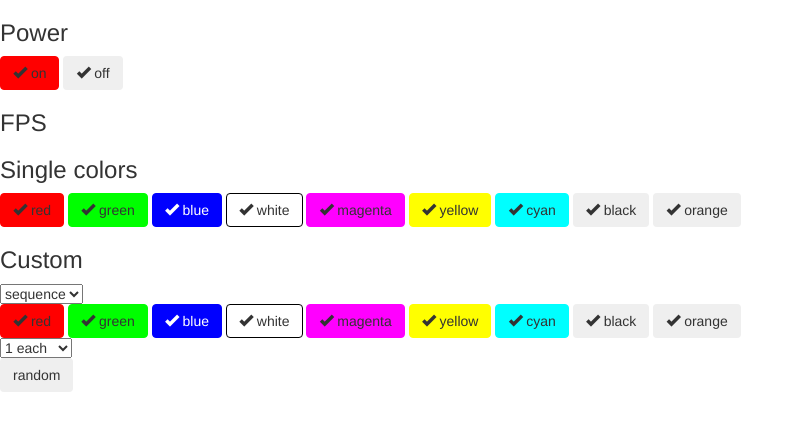
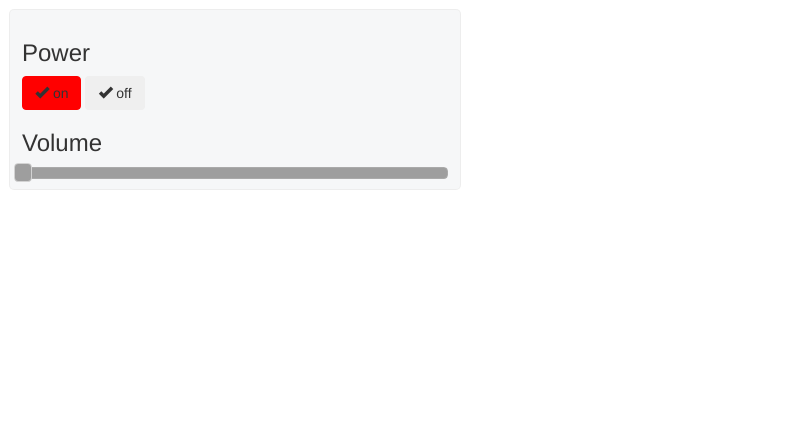
Before and after one commit to sbelectronics/pi-stereo, a Django app: page /stereo/ in a window 1280 px wide. Shown: the top 431 px of the page, without its empty margins (0-804 px from the left). Run offline with Django 3.2, Linux system fonts and the light colour scheme; data that the repository does not hold is empty; parts of the project's set-up code (start-up, migrations or seed data) failed here and were passed over; some libraries are stand-ins or nearby versions; grey boxes are pictures that could not be loaded.

Commit message:
motorpot now works from django

```diff
--- a/static/js/stereoui.js
+++ b/static/js/stereoui.js
@@ -1,40 +1,23 @@
 COLORS = ["red", "green", "blue", "white", "magenta", "yellow", "cyan",  "black", "orange"];
 
-function xmas() {
-    onSingleColor = function(color) {
-         console.log("singlecolor " + color);
-         var button_selector = "#single-" + color;
-         var icon_selector = "#icon-single-" + color;
-         $(".btn-single-color").removeClass("active");
-         $(".icon-single-color").hide();
-         $(button_selector).addClass("active")
-         $(icon_selector).show();
-         xmas.sendProgram("single")
+function stereo() {
+    onVolumeChange = function() {
+        console.log("FPSChange");
+        volume = $("#slider-volume").slider("value");
+        $("#volume-setPoint").text(volume);
+        if (stereo.postUI) {
+            stereo.sendVolume(volume);
+        }
     }
 
-    onCustomColor = function(color) {
-         console.log("customcolor " + color);
-         var button_selector = "#custom-" + color;
-         var icon_selector = "#icon-custom-" + color;
-         if ($(button_selector).hasClass("active")) {
-             $(button_selector).removeClass("active");
-             $(icon_selector).hide();
-         } else {
-             $(button_selector).addClass("active");
-             $(icon_selector).show();
-         }
-         if (xmas.postUI) {
-             xmas.sendProgram("custom");
-         }
+    onVolumeStartSlide = function() {
+        console.log("startSlide");
+        stereo.volumeSliding=true;
     }
 
-    onFPSChange = function() {
-        console.log("FPSChange");
-        fps = $("#slider-fps").slider("value");
-        $("#slider-fps-value").text(fps);
-        if (xmas.postUI) {
-            xmas.sendFPS(fps);
-        }
+    onVolumeStopSlide = function() {
+        console.log("stopSlide");
+        stereo.volumeSliding=false;
     }
 
     onPowerOn = function() {
@@ -45,8 +28,8 @@
         $(".icon-power").hide();
         $(button_selector).addClass("active");
         $(icon_selector).show();
-        if (xmas.postUI) {
-            xmas.setPower(true);
+        if (stereo.postUI) {
+            stereo.setPower(true);
         }
     }
 
@@ -58,118 +41,47 @@
         $(".icon-power").hide();
         $(button_selector).addClass("active");
         $(icon_selector).show();
-        if (xmas.postUI) {
-            xmas.setPower(false);
+        if (stereo.postUI) {
+            stereo.setPower(false);
         }
     }
 
-    onRandom = function() {
-        if (xmas.postUI) {
-            xmas.setPreprogrammed(-1);
-        }
-        setTimeout(xmas.requestSettings, 1000);
-    }
-
-    getSelectedColors = function(which) {
-        colors = [];
-        for (index in COLORS) {
-            color = COLORS[index];
-            if (which == "custom") {
-                button_selector = "#custom-" + color;
-            } else {
-                button_selector = "#single-" + color;
-            }
-            if ($(button_selector).hasClass("active")) {
-                colors.push(color);
-            }
-        }
-        return colors;
-    }
-
-    sendProgram = function(which) {
-        colors = xmas.getSelectedColors(which);
-        if (which=="single") {
-            program="single";
-            url="/xmas/setProgram?program=single&color=" + colors.join();
-        } else {
-            program=$("#custom-function").val();
-            count=$("#custom-count").val();
-            url="/xmas/setProgram?program=" + program + "&color=" + colors.join("&color=") + "&count=" + count;
-        }
-        console.log("sendprogram " + url);
-        $.ajax({url: url,
-               });
-    }
-
-    sendFPS = function(fps) {
-        $.ajax({url: "/xmas/setFPS?fps=" + fps});
+    sendVolume = function(volume) {
+        $.ajax({url: "/stereo/setVolume?volume=" + volume});
     }
 
     setPower = function(value) {
-        $.ajax({url: "/xmas/setPower?value=" + value});
-    }
-
-    setPreprogrammed = function(value) {
-        $.ajax({url: "/xmas/setPreprogrammed?value=" + value});
+        $.ajax({url: "/stereo/setPower?value=" + value});
     }
 
     initButtons = function() {
-        initSingleColorButton = function(color) {
-            var button_id = "#single-" + color;
-            $(button_id).click(function() { xmas.onSingleColor(color); });
-        }
+        $("#slider-volume").slider({min: 1,
+                                    max:2000,
+                                    change: this.onVolumeChange,
+                                    start: this.onVolumeStartSlide,
+                                    stop: this.onVolumeStopSlide});
 
-        initCustomColorButton = function(color) {
-            var button_id = "#custom-" + color;
-            $(button_id).click(function() { xmas.onCustomColor(color); });
-        }
-
-        for (index in COLORS) {
-            initSingleColorButton(COLORS[index]);
-            initCustomColorButton(COLORS[index]);
-        }
-
-        $("#slider-fps").slider({min: 1, max:20, change: this.onFPSChange});
-
-        $("#custom-count").change(function() { xmas.sendProgram("custom"); });
-        $("#custom-function").change(function() { xmas.sendProgram("custom"); });
-
-        $("#power-on").click(function() { xmas.onPowerOn(); });
-        $("#power-off").click(function() { xmas.onPowerOff(); });
-
-        $("#random").click(function() { xmas.onRandom(); });
-
+        $("#power-on").click(function() { stereo.onPowerOn(); });
+        $("#power-off").click(function() { stereo.onPowerOff(); });
     }
 
     parseSettings = function(settings) {
-        console.log(settings);
+        //console.log(settings);
         this.postUI = false;
         try {
-            $("#slider-fps").slider({value: settings["fps"]});
+            if ((!stereo.volumeSliding) && (!settings.volumeMoving)) {
+                $("#slider-volume").slider({value: settings.volumeCurrent});
+            }
+            if (settings.volumeMoving) {
+                $("#volume-moving").text(" (moving: " + settings.volumeCurrent + ")");
+            } else {
+                $("#volume-moving").text("");
+            }
             if (settings["power"]) {
                 $("#icon-power-on").click();
             } else {
                 $("#icon-power-off").click();
             }
-
-            $(".btn-single-color").removeClass("active");
-            $(".custom-color-button").removeClass("active");
-            $(".icon-custom-color").hide();
-
-            for (index in settings["colors"]) {
-                color = settings["colors"][index];
-                if (settings["program"] == "single") {
-                    onSingleColor(color);
-                } else {
-                    onCustomColor(color);
-                }
-            }
-
-            if (settings["program"] != "single") {
-                $("#custom-function").val(settings["program"]);
-            }
-
-            $("#custom-count").val(settings["numEach"]);
         }
         finally {
             this.postUI = true;
@@ -178,14 +90,16 @@
 
     requestSettings = function() {
         $.ajax({
-            url: "/xmas/getSettings",
+            url: "/stereo/getSettings",
             dataType : 'json',
             type : 'GET',
             success: function(newData) {
-                xmas.parseSettings(newData);
+                stereo.parseSettings(newData);
+                setTimeout("stereo.requestSettings();", 1000);
             },
             error: function() {
                 console.log("error retrieving settings");
+                setTimeout("stereo.requestSettings();", 5000);
             }
         });
     }
@@ -200,6 +114,6 @@
 }
 
 $(document).ready(function(){
-    xmas = xmas()
-    xmas.start();
+    stereo = stereo()
+    stereo.start();
 });
--- a/stereo/settings.py
+++ b/stereo/settings.py
@@ -1,5 +1,5 @@
 """
-Django settings for xmas project.
+Django settings for stereo project.
 
 For more information on this file, see
 https://docs.djangoproject.com/en/1.7/topics/settings/
--- a/stereocontroller.py
+++ b/stereocontroller.py
@@ -1,8 +1,10 @@
-class DummyMotorPot(self):
+class DummyMotorPot:
     def __init__(self):
         self.value = 1234
+        self.setPoint = None
 
     def set(self, value):
+        self.setPoint = value
         self.value = value
 
 StereoPot = None
@@ -14,4 +16,4 @@
         from motorpot import *
         import smbus
         bus = smbus.SMBus(1)
-        StereoPot = MotorPot(bus, dirmult=-1, verbose=True)
+        StereoPot = MotorPot(bus, dirmult=-1) # , verbose=True)
--- a/stereoui/views.py
+++ b/stereoui/views.py
@@ -2,7 +2,7 @@
 from django.template import RequestContext, loader
 import json
 
-from stereopot import StereoPot
+from stereocontroller import StereoPot
 
 # Create your views here.
 
@@ -14,7 +14,7 @@
     return HttpResponse(template.render(context))
 
 def setVolume(request):
-    StereoPot.set( int(request.GET.get("power","0")) )
+    StereoPot.set( int(request.GET.get("volume","0")) )
 
     return HttpResponse("okey dokey")
 
@@ -29,6 +29,7 @@
     result = {}
 
     result["volumeSetPoint"] = StereoPot.setPoint
-    result["volumeCurrent"] = StereoPot.value
+    result["volumeCurrent"] = StereoPot.value or 0
+    result["volumeMoving"] = StereoPot.moving
 
     return HttpResponse(json.dumps(result), content_type='application/javascript')
--- a/templates/stereoui/index.html
+++ b/templates/stereoui/index.html
@@ -3,10 +3,10 @@
 <html><head>
   <script src="{% static 'js/vendor/jquery-1.9.1.js' %}"></script>
   <script src="{% static 'js/vendor/jquery-ui.js' %}"></script>
-  <script src="{% static 'js/xmasui.js' %}"></script>
+  <script src="{% static 'js/stereoui.js' %}"></script>
   <link rel="stylesheet" href="{% static 'css/bootstrap-3.2.0.min.css' %}">
   <link rel="stylesheet" href="{% static 'css/jquery-ui.css' %}">
-  <link rel="stylesheet" href="{% static 'css/xmas.css' %}">
+  <link rel="stylesheet" href="{% static 'css/stereoui.css' %}">
   <link rel="stylesheet" href="{% static 'css/color-buttons.css' %}">
 </head>
 <body>
@@ -15,65 +15,11 @@
 <h3>Power</h3>
 <button class ="btn btn-red btn-power" id="power-on"><span id="icon-power-on" class="icon-power glyphicon glyphicon-ok" aria-hidden="true"></span> on</button>
 <button class ="btn btn-black btn-power" id="power-off"><span id="icon-power-off" class="icon-power glyphicon glyphicon-ok" aria-hidden="true"></span> off</button>
-<h3>FPS</h3>
+<h3>Volume</h3>
 <div>
-<div id="slider-fps"></div><div id="slider-fps-value"></div>
+<div id="slider-volume"></div>
+<div id="below-volume-slider"><span id="volume-setPoint"></span><span id="volume-moving"></span></div>
 </div>
 </div>
 
-<div id="single-colors" class="box">
-<h3>Single colors</h3>
-<button class ="btn btn-red btn-single-color" id="single-red"><span id="icon-single-red" class="icon-single-color glyphicon glyphicon-ok" aria-hidden="true"></span> red</button>
-<button class ="btn btn-green btn-single-color" id="single-green"><span id="icon-single-green" class="icon-single-color glyphicon glyphicon-ok" aria-hidden="true"></span> green</button>
-<button class ="btn btn-blue btn-single-color" id="single-blue"><span id="icon-single-blue" class="icon-single-color glyphicon glyphicon-ok" aria-hidden="true"></span> blue</button>
-<button class ="btn btn-white btn-single-color" id="single-white"><span id="icon-single-white" class="icon-single-color glyphicon glyphicon-ok" aria-hidden="true"></span> white</button>
-<button class ="btn btn-magenta btn-single-color" id="single-magenta"><span id="icon-single-magenta" class="icon-single-color glyphicon glyphicon-ok" aria-hidden="true"></span> magenta</button>
-<button class ="btn btn-yellow btn-single-color" id="single-yellow"><span id="icon-single-yellow" class="icon-single-color glyphicon glyphicon-ok" aria-hidden="true"></span> yellow</button>
-<button class ="btn btn-cyan btn-single-color" id="single-cyan"><span id="icon-single-cyan" class="icon-single-color glyphicon glyphicon-ok" aria-hidden="true"></span> cyan</button>
-<button class ="btn btn-black btn-single-color" id="single-black"><span id="icon-single-black" class="icon-single-color glyphicon glyphicon-ok" aria-hidden="true"></span> black</button>
-<button class ="btn btn-orange btn-single-color" id="single-orange"><span id="icon-single-orange" class="icon-single-color glyphicon glyphicon-ok" aria-hidden="true"></span> orange</button>
-</div>   <!-- end single-colors -->
-
-<div id="custom-program" class="box">
-<h3>Custom</h3>
-<div id="custom-function-div">
-<select id="custom-function">
-    <option value="sequence">sequence</option>
-    <option value="fade">fade</option>
-    <option value="cycle">cycle</option>
-    <option value="morph">morph</option>
-    <option value="randomfill">randomfill</option>
-</select>
-</div> <!-- end custom-function-div -->
-<div id="custom-buttons-div">
-<button class="btn custom-color-button btn-red" id="custom-red"><span id="icon-custom-red" class="icon-custom-color glyphicon glyphicon-ok" aria-hidden="true"></span> red</button>
-<button class="btn custom-color-button btn-green" id="custom-green"><span id="icon-custom-green" class="icon-custom-color glyphicon glyphicon-ok" aria-hidden="true"></span> green</button>
-<button class="btn custom-color-button btn-blue" id="custom-blue"><span id="icon-custom-blue" class="icon-custom-color glyphicon glyphicon-ok" aria-hidden="true"></span> blue</button>
-<button class="btn custom-color-button btn-white" id="custom-white"><span id="icon-custom-white" class="icon-custom-color glyphicon glyphicon-ok" aria-hidden="true"></span> white</button>
-<button class="btn custom-color-button btn-magenta" id="custom-magenta"><span id="icon-custom-magenta" class="icon-custom-color glyphicon glyphicon-ok" aria-hidden="true"></span> magenta</button>
-<button class="btn custom-color-button btn-yellow" id="custom-yellow"><span id="icon-custom-yellow" class="icon-custom-color glyphicon glyphicon-ok" aria-hidden="true"></span> yellow</button>
-<button class="btn custom-color-button btn-cyan" id="custom-cyan"><span id="icon-custom-cyan" class="icon-custom-color glyphicon glyphicon-ok" aria-hidden="true"></span> cyan</button>
-<button class="btn custom-color-button btn-black" id="custom-black"><span id="icon-custom-black" class="icon-custom-color glyphicon glyphicon-ok" aria-hidden="true"></span> black</button>
-<button class="btn custom-color-button btn-orange" id="custom-orange"><span id="icon-custom-orange" class="icon-custom-color glyphicon glyphicon-ok" aria-hidden="true"></span> orange</button>
-</div> <!-- end custom-buttons-div -->
-<div id="custom-count-div">
-<select id="custom-count">
-    <option value="1">1 each</option>
-    <option value="2">2 each</option>
-    <option value="3">3 each</option>
-    <option value="4">4 each</option>
-    <option value="5">5 each</option>
-    <option value="6">6 each</option>
-    <option value="7">7 each</option>
-    <option value="8">8 each</option>
-    <option value="9">9 each</option>
-    <option value="10">10 each</option>
-</select>
-</div> <!--- end custom-count-div -->
-</div>
-
-<div id="randomizer" class="box">
-<button class="btn" id="random">random</button>
-</div>
-
 </body>
```
Also changed, not shown: manage.py (+4 -3 lines), motorpot.py (+5 -2 lines), static/css/stereoui.css (renamed from static/css/stereo.css).
